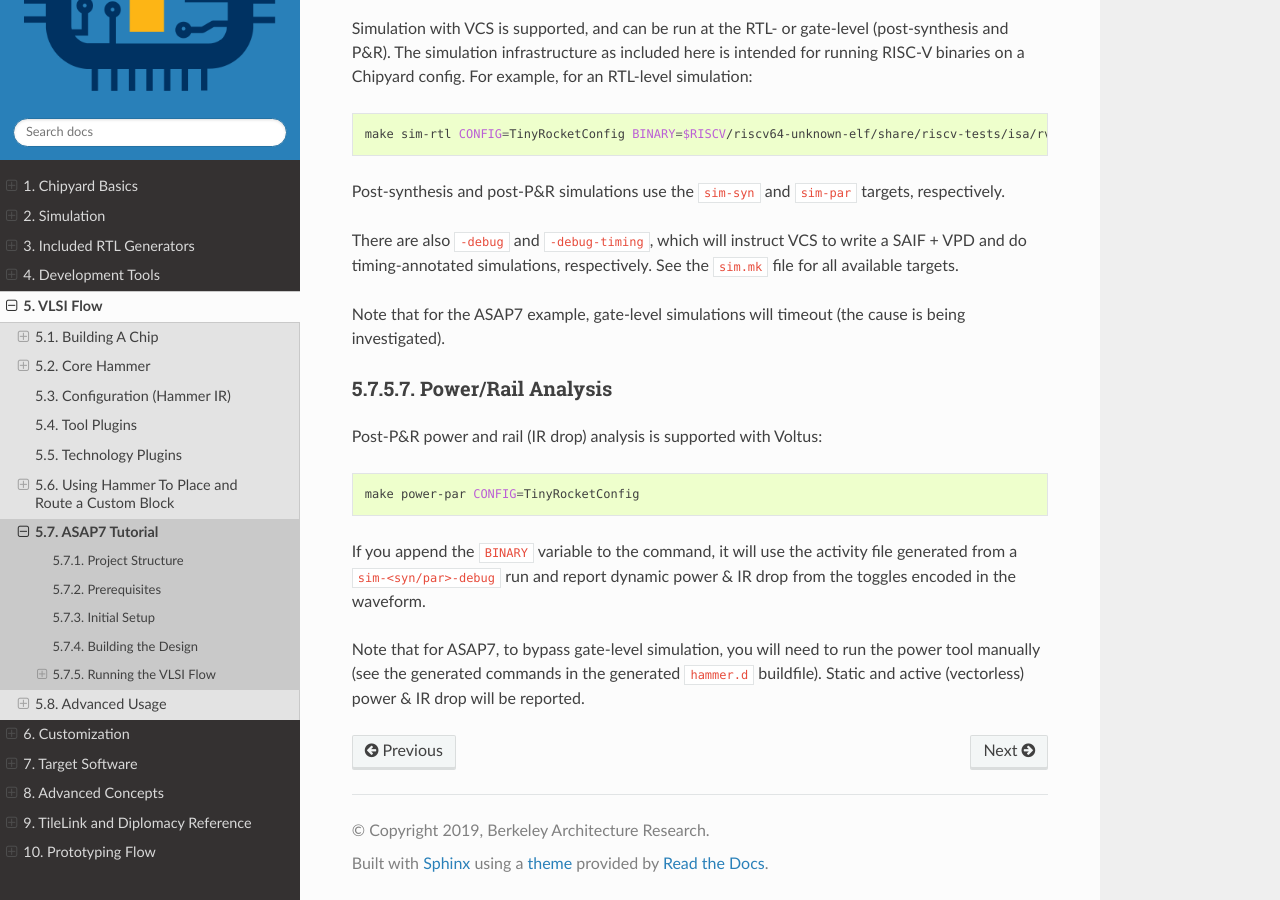
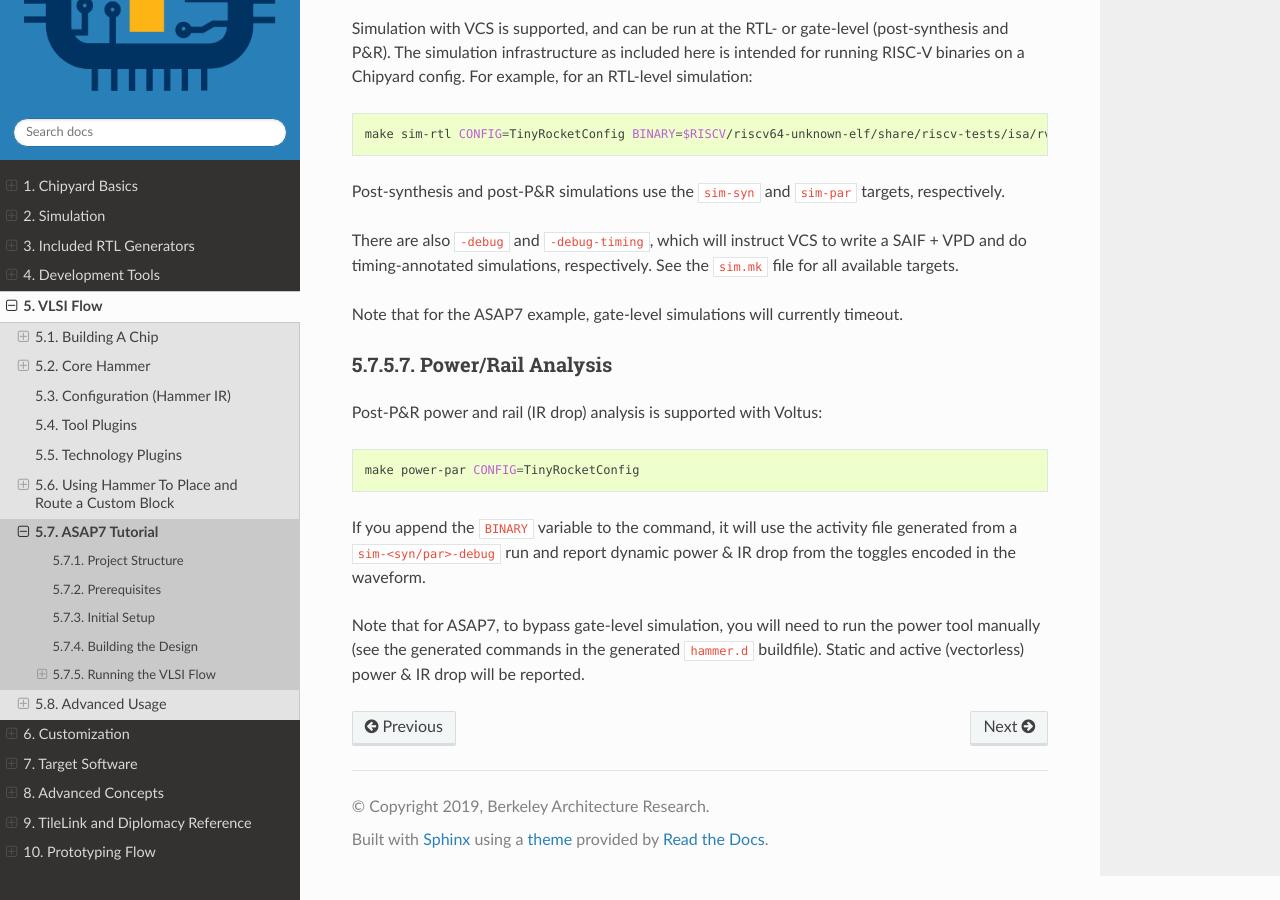
Before and after one commit to ucb-bar/chipyard, a Sphinx documentation site: the page built from docs/VLSI/Tutorial.rst, in a window 1280 px wide and 900 px high, scrolled down 3841 px. Built offline with Sphinx 7.4.7 and the Read the Docs theme 2.0.0, drawn with Linux system fonts in a browser that asks for light colours.

Commit message:
[skip CI] Update docs/VLSI/Tutorial.rst

```diff
--- a/docs/VLSI/Tutorial.rst
+++ b/docs/VLSI/Tutorial.rst
@@ -157,7 +157,7 @@ Post-synthesis and post-P&R simulations use the ``sim-syn`` and ``sim-par`` targ
 
 There are also ``-debug`` and ``-debug-timing``, which will instruct VCS to write a SAIF + VPD and do timing-annotated simulations, respectively. See the ``sim.mk`` file for all available targets.
 
-Note that for the ASAP7 example, gate-level simulations will timeout (the cause is being investigated).
+Note that for the ASAP7 example, gate-level simulations will currently timeout.
 
 Power/Rail Analysis
 ^^^^^^^^^^^^^^^^^^^
```
